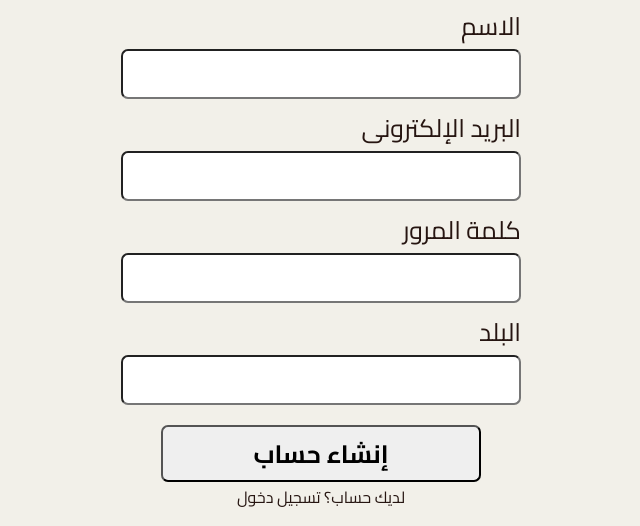
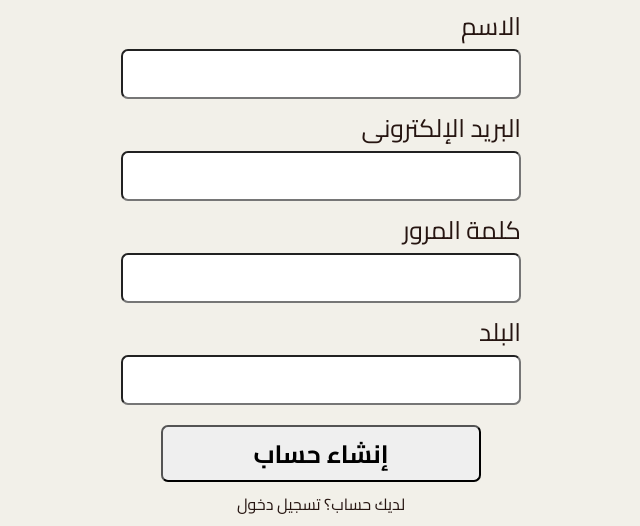
Before and after one commit to yomna-khaled-ragab/Create-account, a plain HTML site: page index.html in a window 1280 px wide. Shown: the part 310-836 px from the top of the page, without its empty margins (319-959 px from the left). Drawn offline with Linux system fonts and the light colour scheme.

Commit message:
Update index.css

```diff
--- a/index.css
+++ b/index.css
@@ -66,3 +66,6 @@ h2{
   justify-content: center;
   width: 100%;
 }
+p{
+  padding: 7px;
+}
```
